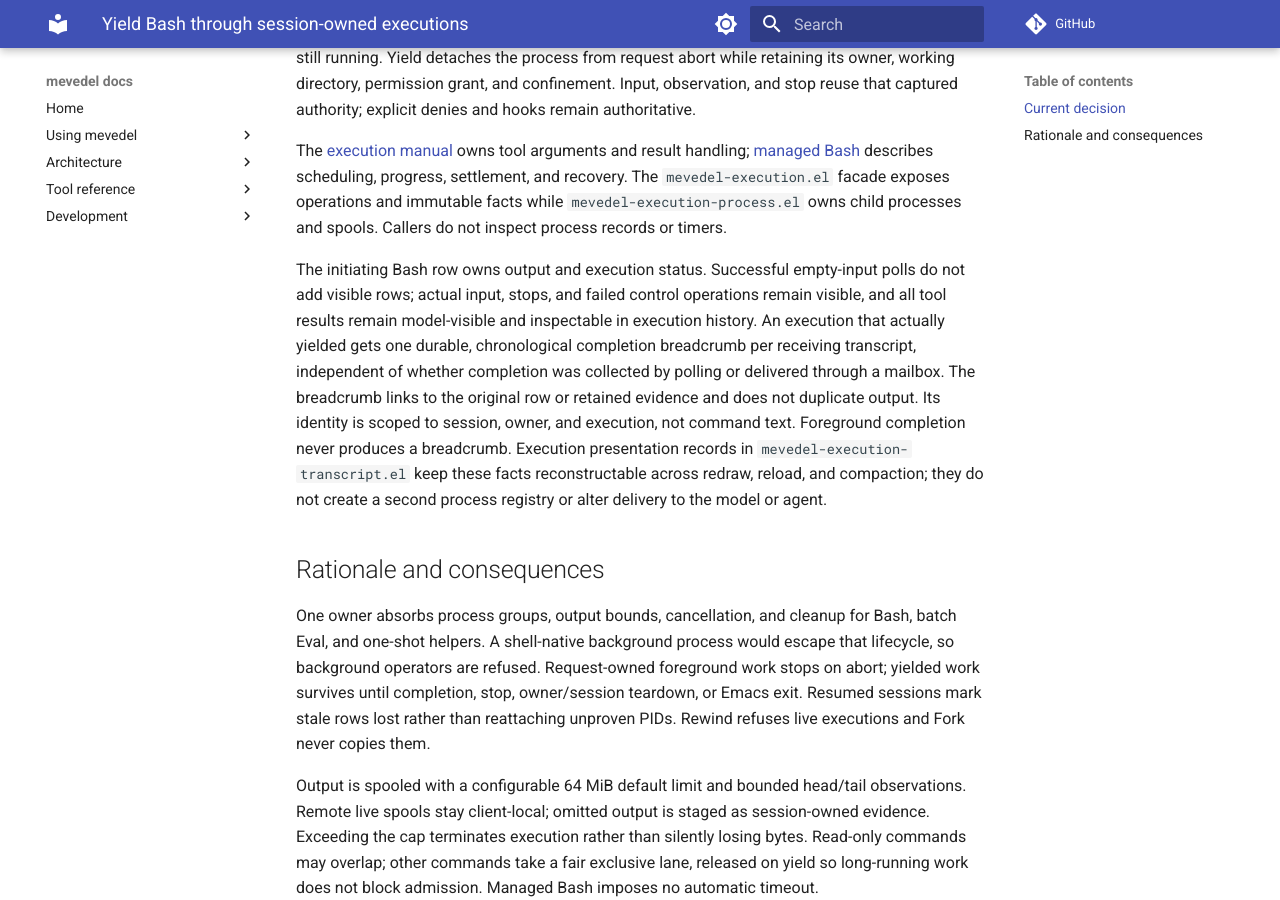
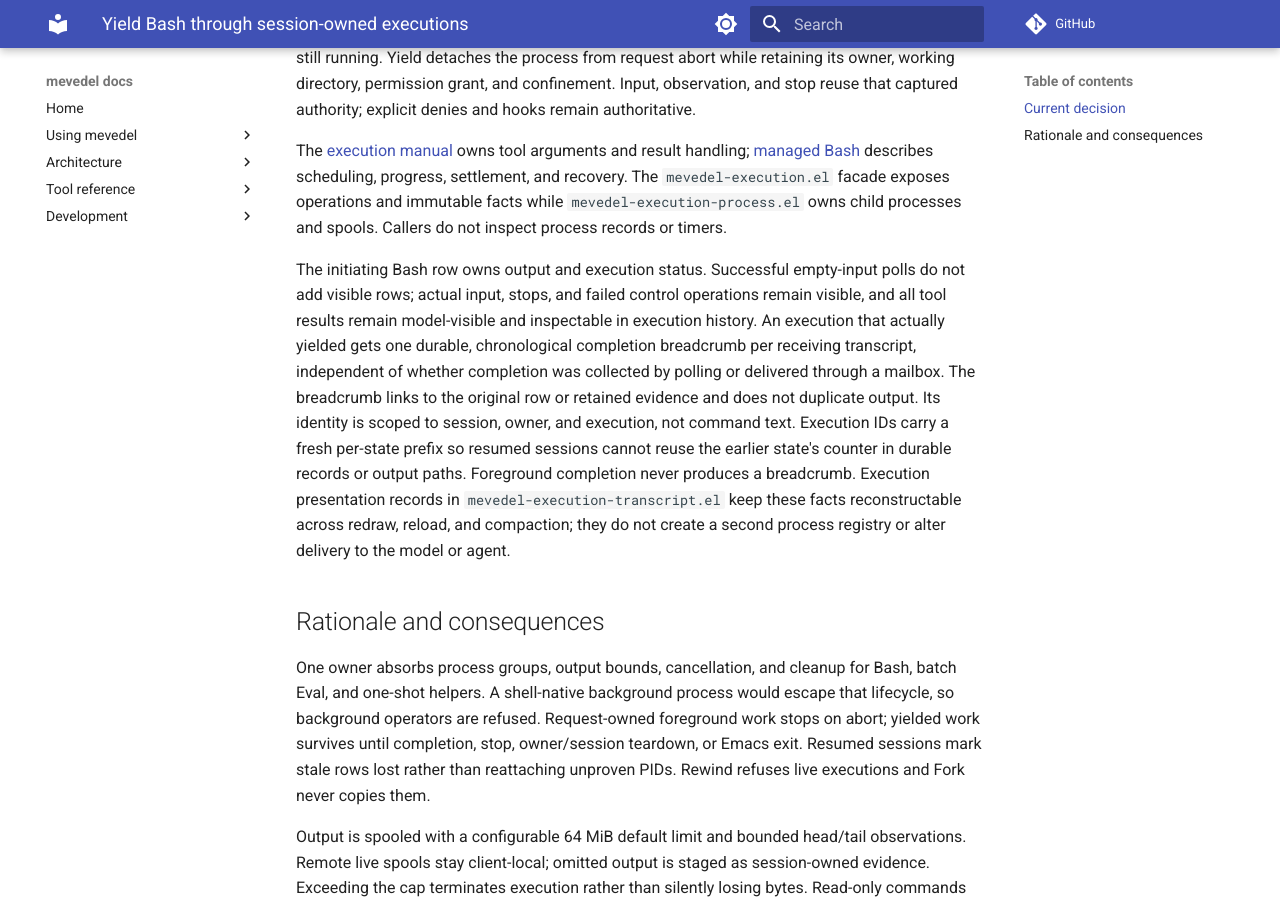
Before and after one commit to FrauH0lle/mevedel, an MkDocs documentation site: the page built from docs/adr/0024-yield-bash-through-session-owned-executions.md, in a window 1280 px wide and 900 px high, scrolled down 302 px. Built offline with MkDocs 1.6.1 and Material for MkDocs 9.7.7, drawn with Linux system fonts in a browser that asks for light colours; comment, search, counter and statistics services are not loaded.

Commit message:
fix(execution): Prevent ID reuse after session reload
A resumed session loses its transient execution counter but retains earlier breadcrumbs and output artifacts. Assign each fresh execution state an opaque prefix so the restarted counter cannot identify new work as an old completion.

* mevedel-execution.el (mevedel-execution--new-state, mevedel-execution--next-id): Allocate IDs from a fresh per-state namespace.

* test/test-mevedel-execution-transcript.el (mevedel-execution-transcript-handle-event): Exercise a new completion against a restored breadcrumb.

* test/test-mevedel-execution.el (mevedel-execution--next-id, mevedel-execution--artifact-address): Test fresh-state identity and computed record lookup.

* test/test-mevedel-execution-remote.el (mevedel-execution-start-bash): Assert generated output path shape without assuming the obsolete fixed ID.

* docs/adr/0024-yield-bash-through-session-owned-executions.md: Explain the durable identity boundary.

Validated: accepted focused ERT 1315/1315; full ERT 8804 cases, 0 unexpected, 30 skipped; 208 files compiled without warnings. Graphical/browser pixels not inspected.

```diff
--- a/docs/adr/0024-yield-bash-through-session-owned-executions.md
+++ b/docs/adr/0024-yield-bash-through-session-owned-executions.md
@@ -25,7 +25,9 @@
 whether completion was collected by polling or delivered through a mailbox.
 The breadcrumb links to the original row or retained evidence and does not
 duplicate output. Its identity is scoped to session, owner, and execution, not
-command text. Foreground completion never produces a breadcrumb. Execution
+command text. Execution IDs carry a fresh per-state prefix so resumed sessions
+cannot reuse the earlier state's counter in durable records or output paths.
+Foreground completion never produces a breadcrumb. Execution
 presentation records in `mevedel-execution-transcript.el` keep these facts
 reconstructable across redraw, reload, and compaction; they do not create a
 second process registry or alter delivery to the model or agent.
```
Also changed, not shown: 4 other files.
